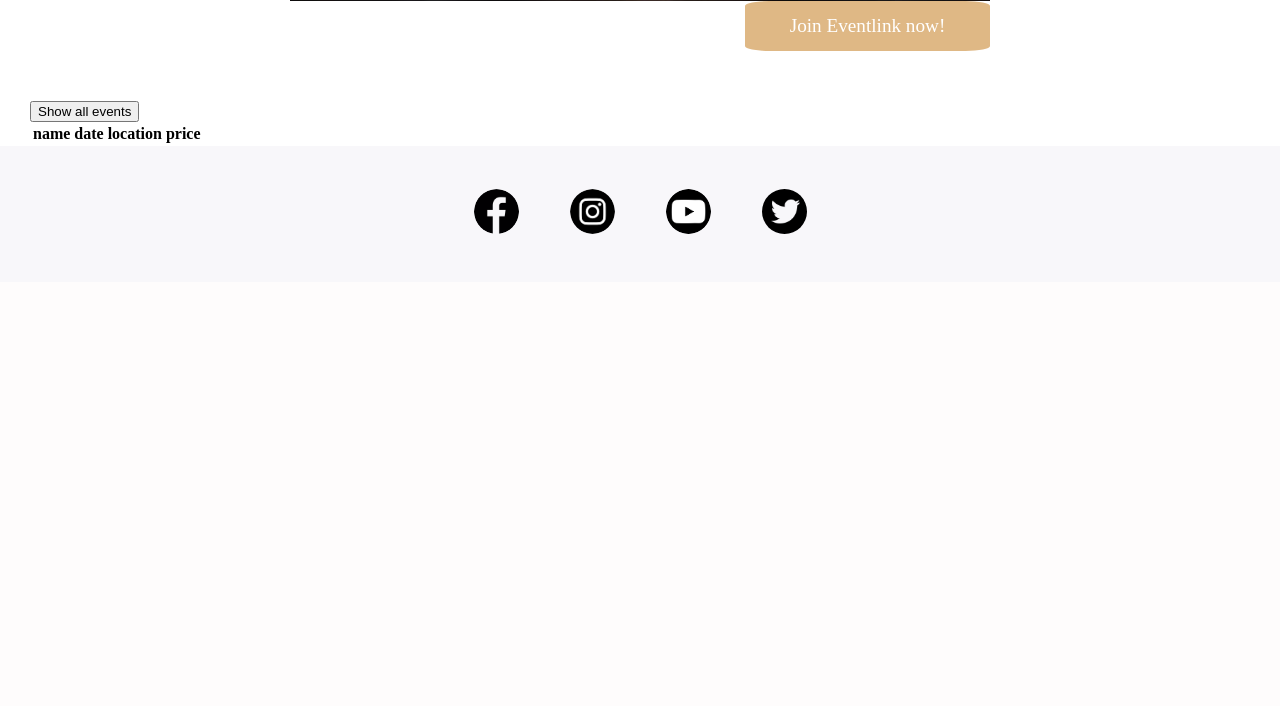
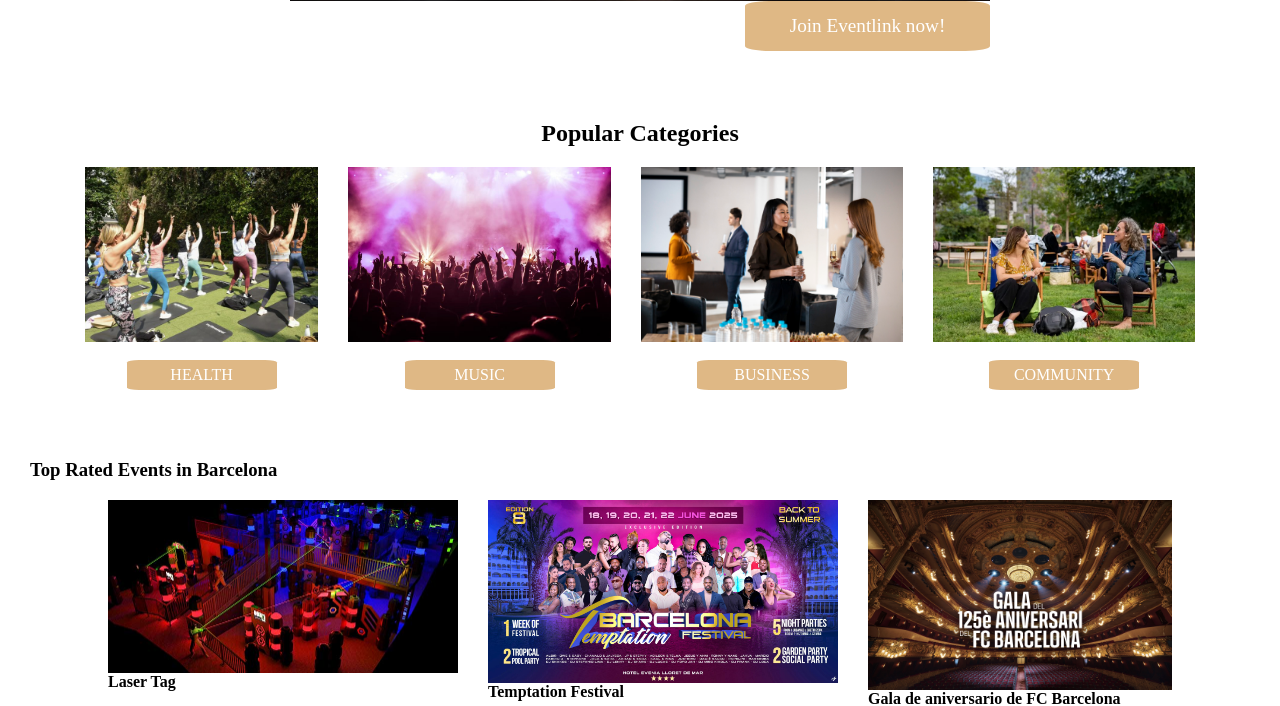
Before and after one commit to cassiuste/Proyecto_Transversal_I, a PHP site: page /home.php in a window 1280 px wide. Shown: the part 649-1355 px from the top of the page. Before the commit the page ends 883 px from the top, so only its background shows below. Run offline with PHP 8.4, Linux system fonts and the light colour scheme; lists and menus that the app fills with data are empty.

Commit message:
Changed home

```diff
--- a/controller/EventController.php
+++ b/controller/EventController.php
@@ -168,7 +168,7 @@ class EventController{
                 $deleteStmt = $this->conn->prepare($deleteSql);
                 $deleteStmt->bindParam(':index', $index);
                 if ($deleteStmt->execute()) {
-                    header("location: ../view/home.php");
+                    header("location: ../view/profileadmin.php");
                     exit;
                 } else {
                     echo "Error while trying to delete the event.";
--- a/view/home.php
+++ b/view/home.php
@@ -61,10 +61,10 @@
                 </div>
             </div>
         </div>
-        <form action="../controller/EventController.php" method="post">
+
+        <!-- <form action="../controller/EventController.php" method="post">
             <input type="submit" name="read" value="Show all events">
         </form>
-
 
         <table>
             <thead>
@@ -77,34 +77,34 @@
             </thead>
             <tbody>
             <?php
-                if (!empty($_SESSION['events'])) {
-                    foreach ($_SESSION['events'] as $index => $event) {
+                // if (!empty($_SESSION['events'])) {
+                //     foreach ($_SESSION['events'] as $index => $event) {
                 ?>
                     <tr>
-                        <td><?php echo $event['name_event']; ?></td>
-                        <td><?php echo $event['date_event']; ?></td>
-                        <td><?php echo $event['location_event']; ?></td>
-                        <td><?php echo $event['price_event']; ?></td>
+                        <td><?php  // echo $event['name_event']; ?></td>
+                        <td><?php  // echo $event['date_event']; ?></td>
+                        <td><?php //echo $event['location_event']; ?></td>
+                        <td><?php //echo $event['price_event']; ?></td>
                         <td>
                             <form action="../controller/EventController.php" method="post">
-                                <input type="hidden" name="name_event" value="<?php echo $event['name_event']; ?>">
-                                <input type="hidden" name="date_event" value="<?php echo $event['date_event']; ?>">
-                                <input type="hidden" name="location_event" value="<?php echo $event['location_event']; ?>">
-                                <input type="hidden" name="price_event" value="<?php echo $event['price_event']; ?>">
-                                <input type="hidden" name="idEvent" value="<?php echo $event['idEvent']; ?>">
+                                <input type="hidden" name="name_event" value="<?php //echo $event['name_event']; ?>">
+                                <input type="hidden" name="date_event" value="<?php //echo $event['date_event']; ?>">
+                                <input type="hidden" name="location_event" value="<?php //echo $event['location_event']; ?>">
+                                <input type="hidden" name="price_event" value="<?php //echo $event['price_event']; ?>">
+                                <input type="hidden" name="idEvent" value="<?php //echo $event['idEvent']; ?>">
                                 <input type="submit" name="edit" value="Edit">
                                 <input type="submit" name="delete" value="Delete">
                             </form>
                         </td>
                     </tr>
                 <?php
-                    }
-                }
+                //     }
+                // }
                 ?>
             </tbody>
-        </table>
+        </table> -->
 
-        <!-- <div class="popular_categories">
+        <div class="popular_categories">
             <h2>Popular Categories</h2>
             <div class="categories">
                 <a href="Event_page_from_search.php">
@@ -205,7 +205,7 @@
                     </a>
                 </div>
             </div>
-        </div> -->
+        </div>
 
     </main>
     <footer>
--- a/view/profileadmin.php
+++ b/view/profileadmin.php
@@ -39,10 +39,9 @@ if (isset($_SESSION["logged"])) {
             </div>
                 <div class="right">
                     <?php
-                        if(!empty($_SESSION["logged"])){
                         if ($_SESSION['rol'] == "admin") {
+                            echo "<a href='createevent.php'><div class='hbuttom'>CREATE EVENT</div></a>";
                             echo "<a href='profileadmin.php'><div class='profilebtm'>";
-                            echo "<a href='createevent.php'><div class='hbuttom'>CREATE EVENT</div></a>";
 
                         if (isset($_SESSION['profile_image']) && !empty($_SESSION['profile_image'])) {
                             echo "<img src='" . htmlspecialchars($_SESSION['profile_image']) . "' style='max-width: 35px; border-radius: 100%;' alt='Profile foto'>";
@@ -53,7 +52,6 @@ if (isset($_SESSION["logged"])) {
                     }
                         else {
                                 echo "<a href='profileuser.php'><div class='profilebtm'>A</div></a>";
-                                }
                             }
                     ?>
                 </div>
```
Lines whose indentation alone changed are shown as unchanged.
